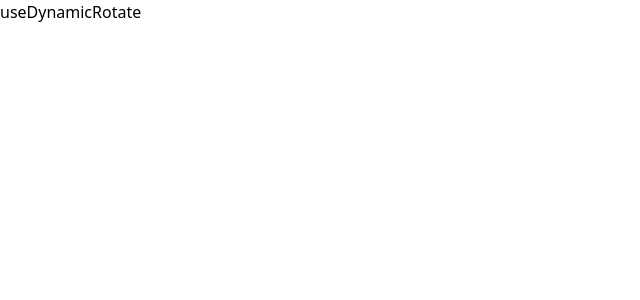
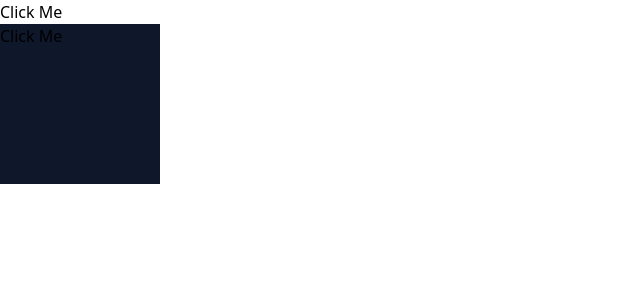
Before and after one commit to EugeneAfriyie/framer-demo, a React (Vite) app: page / in a window 1280 px wide. Shown: the top 300 px of the page, without its empty margins (0-640 px from the left). Built offline with nearby package versions, Linux system fonts and the light colour scheme.

Commit message:
useDynamic trial done

```diff
--- a/src/Component/VariantsTrial/USEMOTIONVALUE/UseDynamicRotate.jsx
+++ b/src/Component/VariantsTrial/USEMOTIONVALUE/UseDynamicRotate.jsx
@@ -1,8 +1,17 @@
 import React from 'react'
+import { motion, useMotionValue } from 'framer-motion'
 
 const UseDynamicRotate = () => {
+    const rotation = useMotionValue(0);
+    const rotateBox = () => rotation.set(rotation.get() + 90);
   return (
-    <div>useDynamicRotate</div>
+        <motion.div className="  "
+         >
+            Click Me<motion.div className=" w-40 h-40 bg-slate-900 "
+        style={{ rotate: rotation }} onClick={rotateBox } >
+            Click Me
+        </motion.div>
+        </motion.div>
   )
 }
 
```
